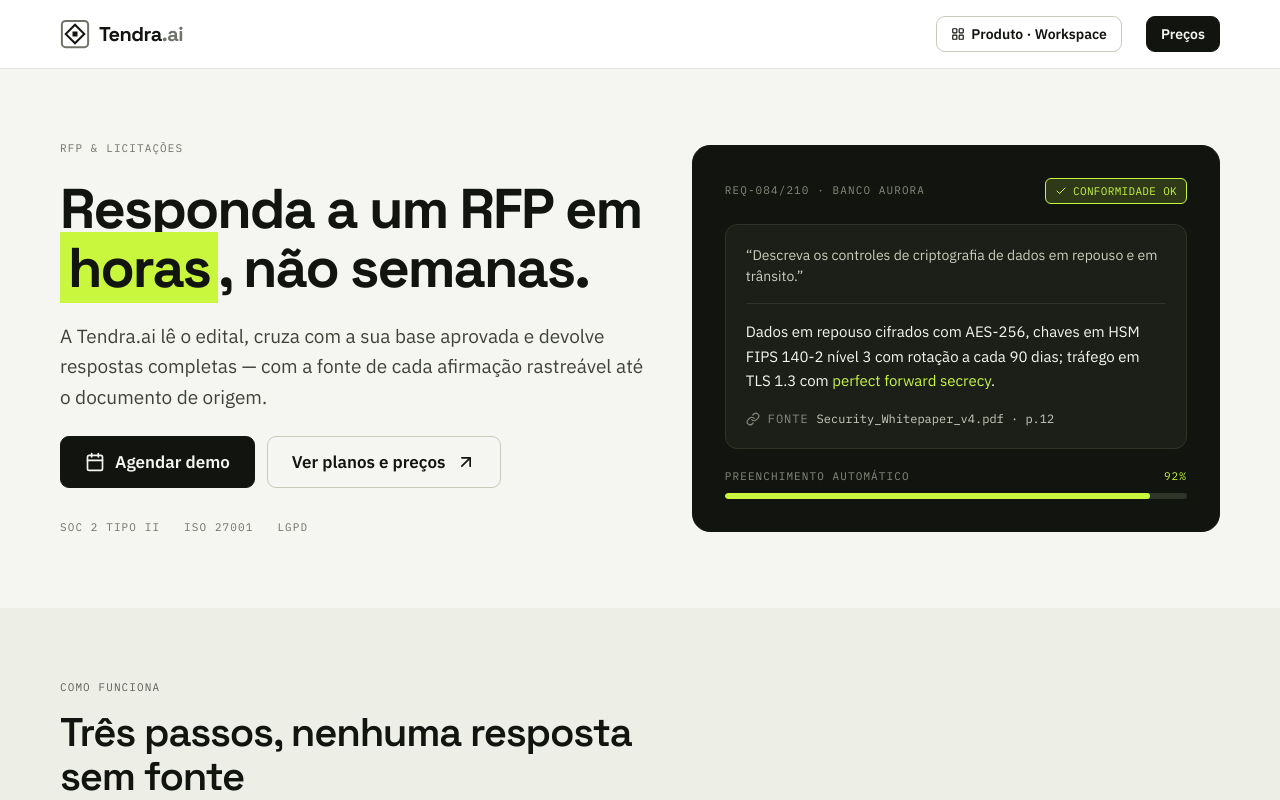
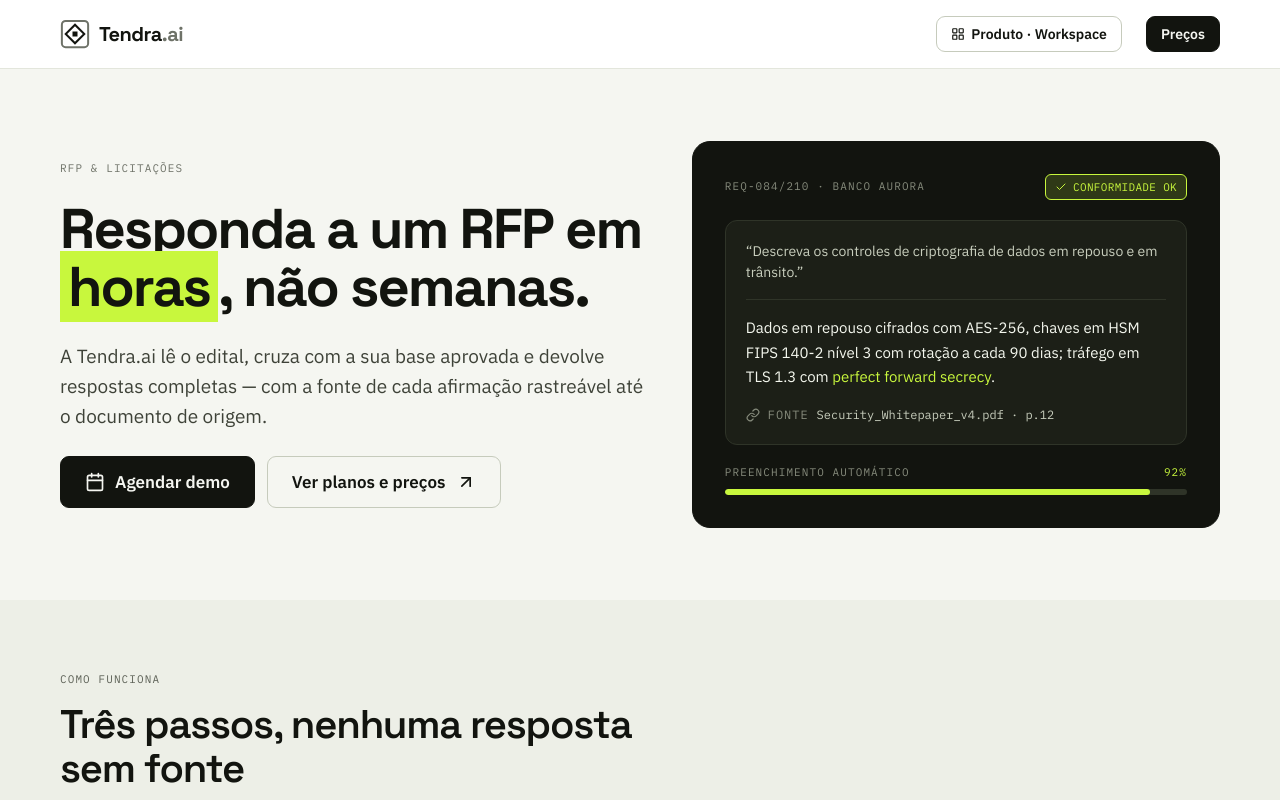
Before and after one commit to bragarodriguesr/tendra-ai-front, a React (Vite) app: page / in a window 1280 px wide. Shown: the top 800 px of the page. Built offline with nearby package versions, Linux system fonts and the light colour scheme.

Commit message:
Site: remove os selos SOC 2, ISO 27001 e LGPD do hero da Home
Co-Authored-By: Claude Opus 5.5 <noreply@anthropic.com>
Claude-Session: https://claude.ai/code/session_01UgQYPCCJcjJSEZ41TNCf4u

```diff
--- a/src/site/HomePage.jsx
+++ b/src/site/HomePage.jsx
@@ -23,11 +23,6 @@ export function HomePage({ onPage }) {
             <div className="tdr-site-cta" style={{ display: "flex", gap: "var(--space-3)", flexWrap: "wrap" }}>
               <Button size="lg" icon="calendar">Agendar demo</Button>
               <Button size="lg" variant="secondary" iconEnd="arrow-up-right" onClick={() => onPage("precos")}>Ver planos e preços</Button>
-            </div>
-            <div style={{ display: "flex", alignItems: "center", gap: "var(--space-6)", flexWrap: "wrap", paddingTop: "var(--space-2)" }}>
-              {["SOC 2 TIPO II", "ISO 27001", "LGPD"].map((c) => (
-                <MonoLabel key={c} tone="sage">{c}</MonoLabel>
-              ))}
             </div>
           </div>
 
```
